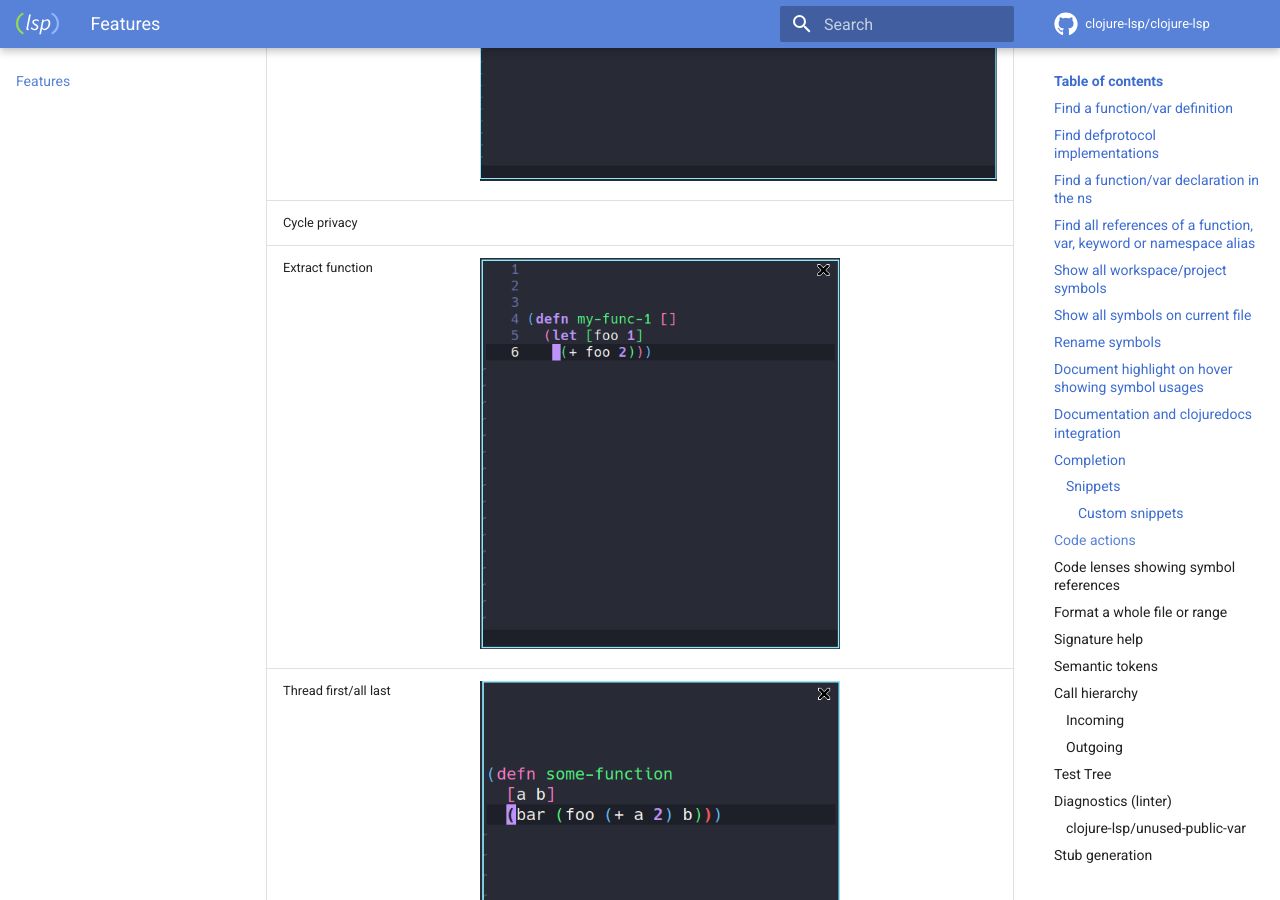
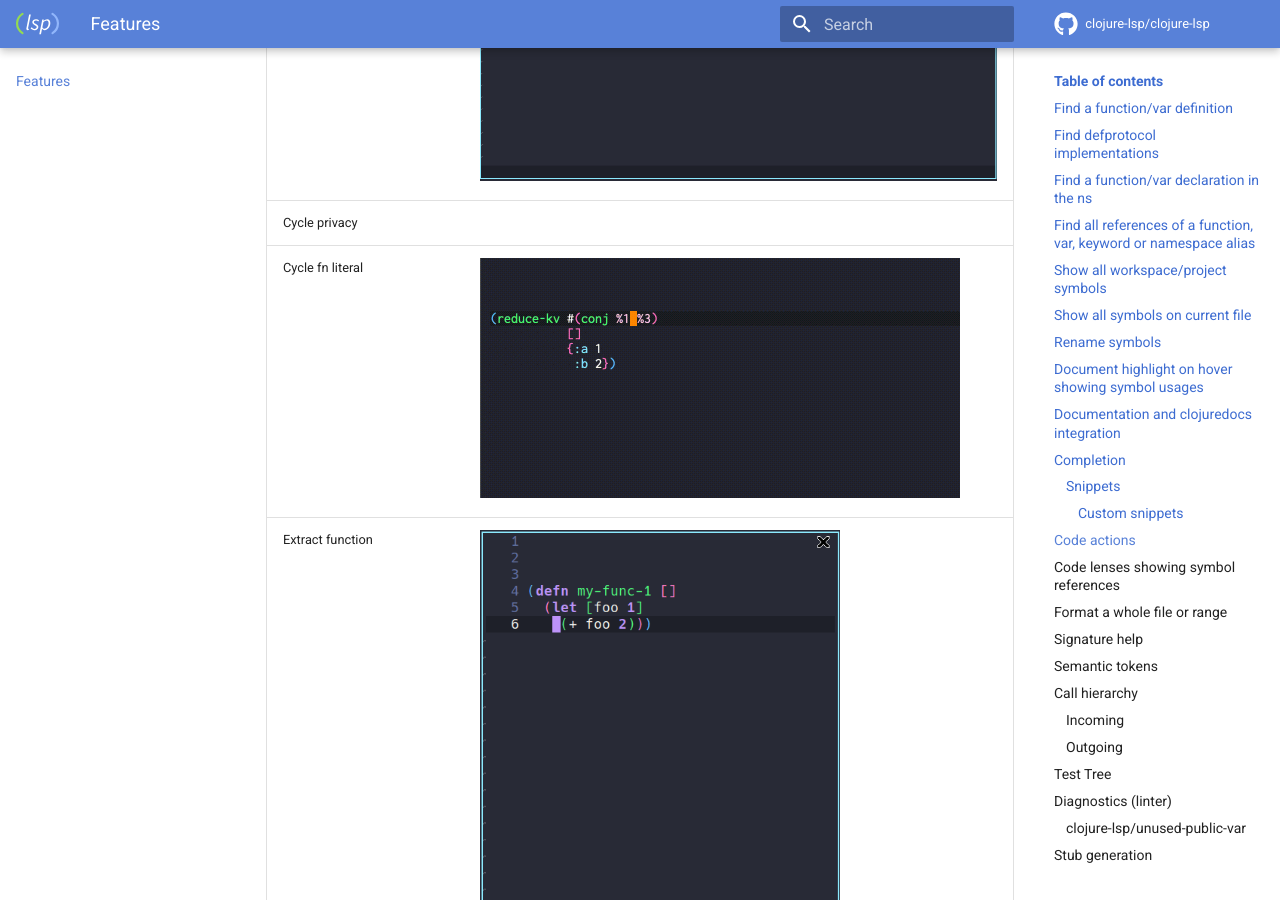
Before and after one commit to clojure-lsp/clojure-lsp, an MkDocs documentation site: the page built from docs/features.md, in a window 1280 px wide and 900 px high, scrolled down 9328 px. Built offline with MkDocs 1.6.1 and Material for MkDocs 9.7.7, drawn with Linux system fonts in a browser that asks for light colours; comment, search, counter and statistics services are not loaded.

Commit message:
Add feature to cycle-fn-literal
Resolves #774. Adds a command and code action that cycle between `(fn
[] ...)` and `#(...)`.

```diff
--- a/docs/features.md
+++ b/docs/features.md
@@ -314,6 +314,7 @@ User can register additional custom snippets, for more information on how to con
 | Move coll entry up/down            | <img src="../images/features/move-coll-entry.gif" width=720>         |
 | Move to let                        | <img src="../images/features/move-to-let.gif" width=720>             |
 | Cycle privacy                      |                                                                      |
+| Cycle fn literal                   | <img src="../images/features/cycle-fn-literal.gif" width=480>        |
 | Extract function                   | <img src="../images/features/extract-function.gif" width=360>        |
 | Thread first/all last              | <img src="../images/features/thread-first-all.gif" width=360>        |
 | Unwind thread                      |                                                                      |
```
Also changed, not shown: CHANGELOG.md (+1 -0 lines), docs/images/features/cycle-fn-literal.gif (added), 6 other files.
